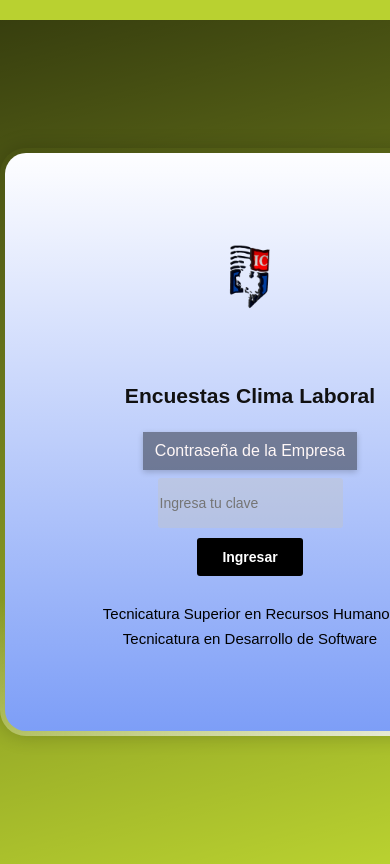
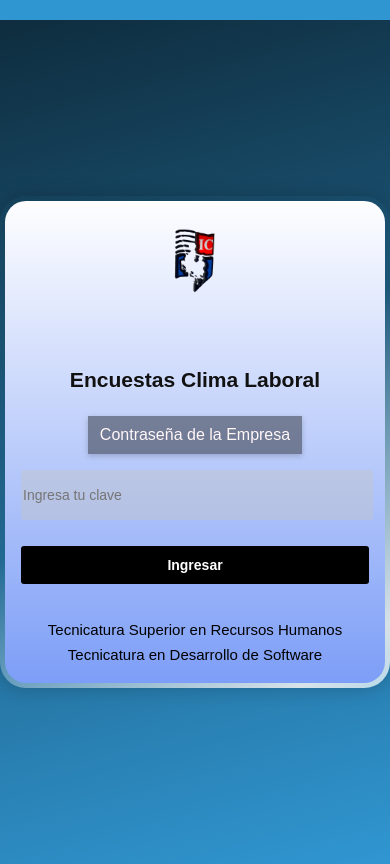
Before and after one commit to guille2506/Encuestas2025, a PHP site: page / in a window 390 px wide. Run offline with PHP 8.4, Linux system fonts and the light colour scheme.

Commit message:
cambio- css responsive

```diff
--- a/css/style.css
+++ b/css/style.css
@@ -27,9 +27,9 @@ body.style_2 {
   -o-background-size: cover;
   background-size: cover;
 }
-@media (max-width: 767px) {
+@media (max-width: 460px) {
   body.style_2 {
-    background: rgb(185, 209, 48);
+    background: hsl(202, 63.60%, 50.40%);
   }
 }
 body.style_3 {
@@ -96,7 +96,7 @@ a {
 }
 a:hover,
 a:focus {
- background-color: #00000067;
+ background-color: #4ccd6a;
 }
 a.animated_link {
   position: relative;
@@ -175,7 +175,7 @@ a.btn_1,
 }
 a.btn_1:hover,
 .btn_1:hover {
-  background-color: #00000067;
+  background-color: #4ccd6a;
 }
 #preloader {
   position: fixed;
@@ -1577,4 +1577,79 @@ body[dir="rtl"] .fl-form .fl-wrap-select:after {
     align-items: center;
 
   }
+ /* Estilos para pantallas grandes */
+@media (min-width: 500px) {
+  .col-lg-6 {
+    width: 100%;
+    height: 50.40%;
+    display: flex;
+    flex-direction: row;
+    justify-content: center;
+    align-items: center;
+    padding: 1rem;
+  }
+}
+
+@media (max-width: 499px) {
+  .col-lg-6 {
+    width: 100%;
+    height: auto;
+    display: flex;
+    flex-direction: column;
+    justify-content: center;
+    align-items: center;
+    padding: 1rem;
+  }
+
+  .form-container {
+    width: 90%;
+  }
+
+  input, button {
+    width: 100%;
+    margin: 0.5rem 0;
+  }
+
+  img {
+    max-width: 100%;
+    height: auto;
+  }
+}
+@media (min-width: 500px) {
+  .col-lg-10 {
+    width: 100%;
+    height: 50.40%;
+    display: flex;
+    flex-direction: row;
+    justify-content: center;
+    align-items: center;
+    padding: 1rem;
+  }
+}
+@media (max-width: 499px) {
+  .col-lg-10 {
+    width: 100%;
+    height: auto;
+    display: flex;
+    flex-direction: column;
+    justify-content: center;
+    align-items: center;
+    padding: 1rem;
+  }
+
+  .form-container {
+    width: 90%;
+  }
+
+  input, button {
+    width: 100%;
+    margin: 0.5rem 0;
+  }
+
+  img {
+    max-width: 100%;
+    height: auto;
+  }
+}
+
 /*llegaste al final
```
